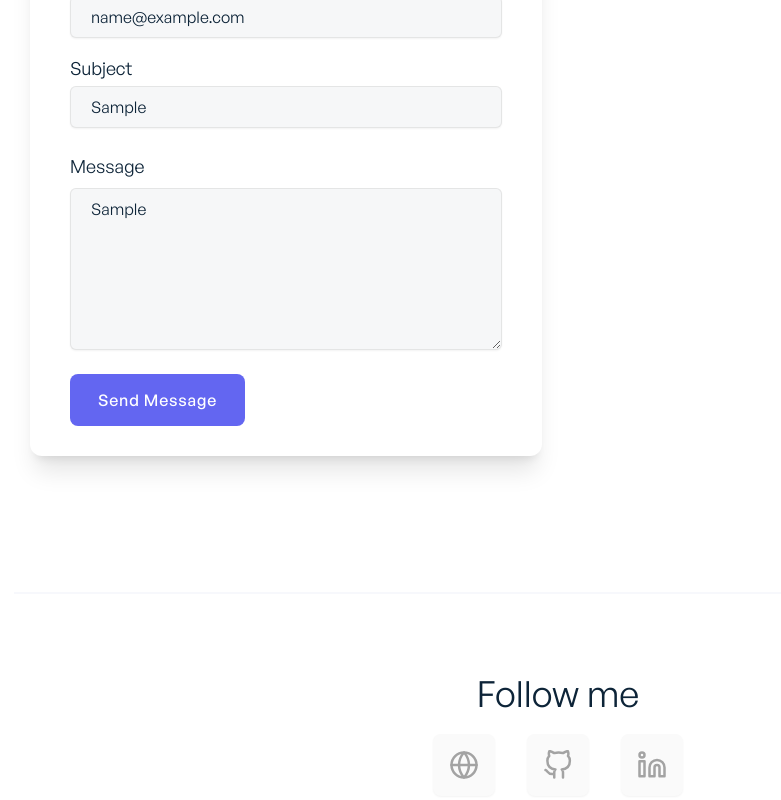
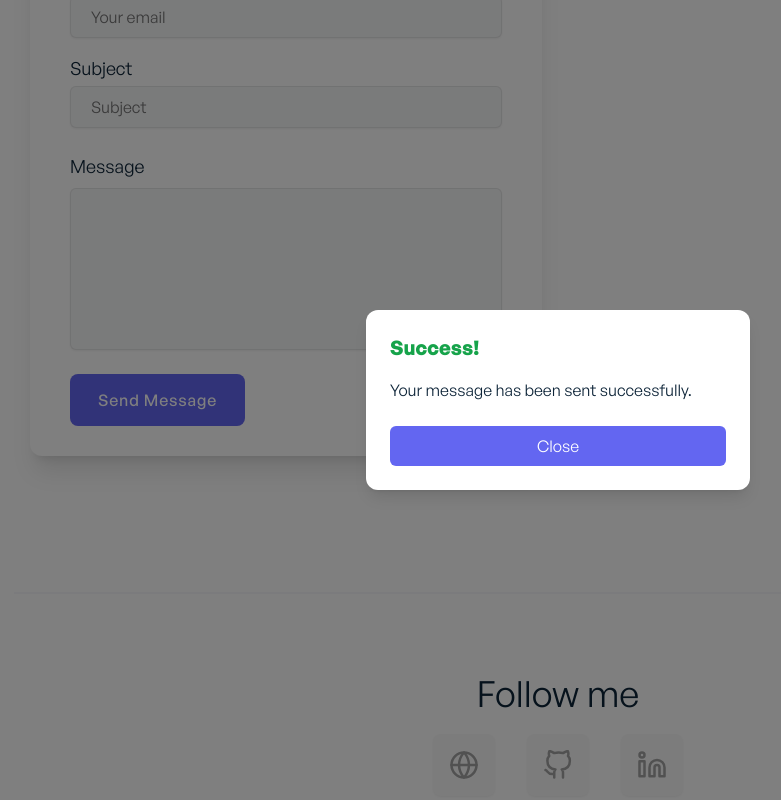
Before and after one commit to JPhlpL/nextjs-portfolio, a Next.js app: page /contact in a window 1280 px wide. Both pictures are taken after typing "Sample", "name@example.com", "Sample", "Sample" into the empty fields and a click on the button "Send Message". Shown: the part 418-1218 px from the top of the page, without its empty margins (82-863 px from the left). Built offline with nearby package versions, Linux system fonts and the light colour scheme; no server answers.

Commit message:
Added Contact Form more useful plus modal

```diff
--- a/components/contact/ContactForm.jsx
+++ b/components/contact/ContactForm.jsx
@@ -1,14 +1,58 @@
+import React, { useState } from 'react';
+import emailjs from 'emailjs-com';
 import Button from '../reusable/Button';
 import FormInput from '../reusable/FormInput';
+import Modal from '../reusable/Modal'; // adjust the import path as needed
 
 function ContactForm() {
+  const [modalOpen, setModalOpen] = useState(false);
+  const [modalMessage, setModalMessage] = useState('');
+  const [modalType, setModalType] = useState('success');
+
+  const sendEmail = (e) => {
+	e.preventDefault();
+
+	const serviceId = process.env.NEXT_PUBLIC_EMAILJS_SERVICE_ID;
+	const templateConfirmation = process.env.NEXT_PUBLIC_EMAILJS_TEMPLATE_CONFIRMATION;
+	const templateNotification = process.env.NEXT_PUBLIC_EMAILJS_TEMPLATE_NOTIFICATION;
+	const publicKey = process.env.NEXT_PUBLIC_EMAILJS_PUBLIC_KEY;
+
+	const confirmationPromise = emailjs.sendForm(
+	  serviceId,
+	  templateConfirmation,
+	  e.target,
+	  publicKey
+	);
+
+	const notificationPromise = emailjs.sendForm(
+	  serviceId,
+	  templateNotification,
+	  e.target,
+	  publicKey
+	);
+
+	Promise.all([confirmationPromise, notificationPromise])
+	  .then(([result1, result2]) => {
+		console.log('Both emails sent successfully!', result1.text, result2.text);
+		setModalMessage('Your message has been sent successfully.');
+		setModalType('success');
+		setModalOpen(true);
+		e.target.reset();
+	  })
+	  .catch((error) => {
+		console.error('Error sending email:', error.text);
+		setModalMessage(`Error sending message: ${error.text}`);
+		setModalType('error');
+		setModalOpen(true);
+	  });
+  };
+
+
   return (
     <div className="w-full lg:w-1/2">
       <div className="leading-loose">
         <form
-					onSubmit={(e) => {
-						e.preventDefault();
-					}}
+          onSubmit={sendEmail}
           className="max-w-xl m-4 p-6 sm:p-10 bg-secondary-light dark:bg-secondary-dark rounded-xl shadow-xl text-left"
         >
           <p className="font-general-medium text-primary-dark dark:text-primary-light text-2xl mb-8">
@@ -20,7 +64,7 @@ function ContactForm() {
             labelFor="name"
             inputType="text"
             inputId="name"
-						inputName="name"
+            inputName="user_name"  // Must match your EmailJS template variables
             placeholderText="Your Name"
             ariaLabelName="Name"
           />
@@ -29,7 +73,7 @@ function ContactForm() {
             labelFor="email"
             inputType="email"
             inputId="email"
-						inputName="email"
+            inputName="user_email"  // Must match your EmailJS template variables
             placeholderText="Your email"
             ariaLabelName="Email"
           />
@@ -38,7 +82,7 @@ function ContactForm() {
             labelFor="subject"
             inputType="text"
             inputId="subject"
-						inputName="subject"
+            inputName="subject"  // Must match your EmailJS template variables
             placeholderText="Subject"
             ariaLabelName="Subject"
           />
@@ -53,7 +97,7 @@ function ContactForm() {
             <textarea
               className="w-full px-5 py-2 border border-gray-300 dark:border-primary-dark border-opacity-50 text-primary-dark dark:text-secondary-light bg-ternary-light dark:bg-ternary-dark rounded-md shadow-sm text-md"
               id="message"
-							name="message"
+              name="message"  // Must match your EmailJS template variables
               cols="14"
               rows="6"
               aria-label="Message"
@@ -61,7 +105,7 @@ function ContactForm() {
           </div>
 
           <div className="mt-6">
-						<span className="font-general-medium  px-7 py-4 text-white text-center font-medium tracking-wider bg-indigo-500 hover:bg-indigo-600 focus:ring-1 focus:ring-indigo-900 rounded-lg mt-6 duration-500">
+            <span className="font-general-medium px-7 py-4 text-white text-center font-medium tracking-wider bg-indigo-500 hover:bg-indigo-600 focus:ring-1 focus:ring-indigo-900 rounded-lg mt-6 duration-500">
               <Button
                 title="Send Message"
                 type="submit"
@@ -71,6 +115,14 @@ function ContactForm() {
           </div>
         </form>
       </div>
+      {/* Render modal if open */}
+      {modalOpen && (
+        <Modal
+          message={modalMessage}
+          type={modalType}
+          onClose={() => setModalOpen(false)}
+        />
+      )}
     </div>
   );
 }
--- /dev/null
+++ b/components/reusable/Modal.jsx
@@ -0,0 +1,35 @@
+import React from 'react';
+
+const Modal = ({ message, type, onClose }) => {
+  return (
+    <div className="fixed inset-0 z-50 flex items-center justify-center">
+      {/* Background overlay */}
+      <div
+        className="fixed inset-0 bg-black bg-opacity-50"
+        onClick={onClose}
+      ></div>
+
+      {/* Modal box */}
+      <div className="relative z-50 w-full max-w-sm p-6 rounded-xl shadow-lg bg-secondary-light dark:bg-secondary-dark text-primary-dark dark:text-primary-light">
+        <h2
+          className={`text-xl font-bold ${
+            type === 'success' ? 'text-green-600' : 'text-red-600'
+          }`}
+        >
+          {type === 'success' ? 'Success!' : 'Error'}
+        </h2>
+
+        <p className="mt-4 text-md">{message}</p>
+
+        <button
+          onClick={onClose}
+          className="mt-6 w-full py-2 rounded-md bg-indigo-500 hover:bg-indigo-600 text-white transition duration-300"
+        >
+          Close
+        </button>
+      </div>
+    </div>
+  );
+};
+
+export default Modal;
```
Lines whose indentation alone changed are shown as unchanged.
